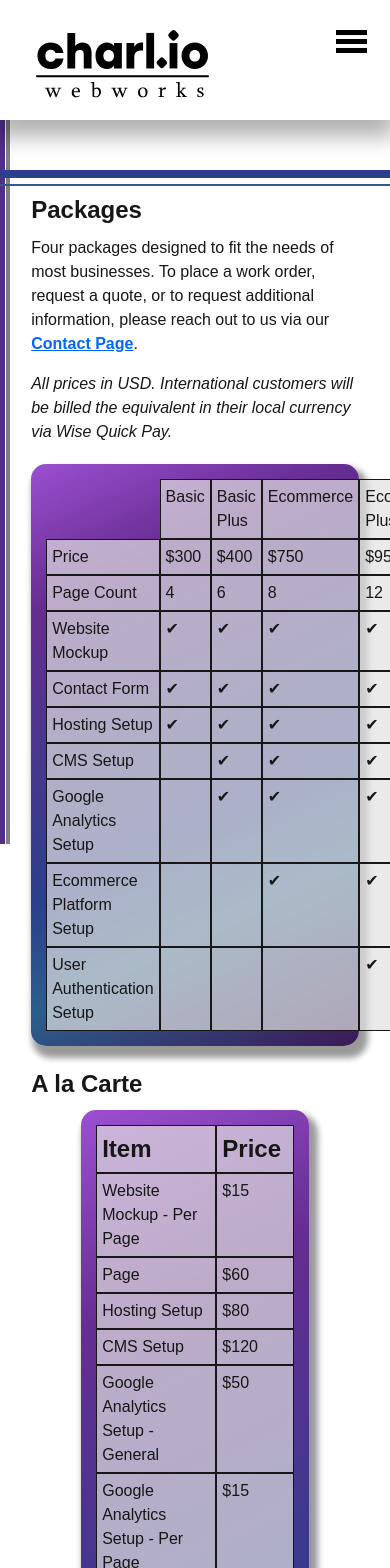
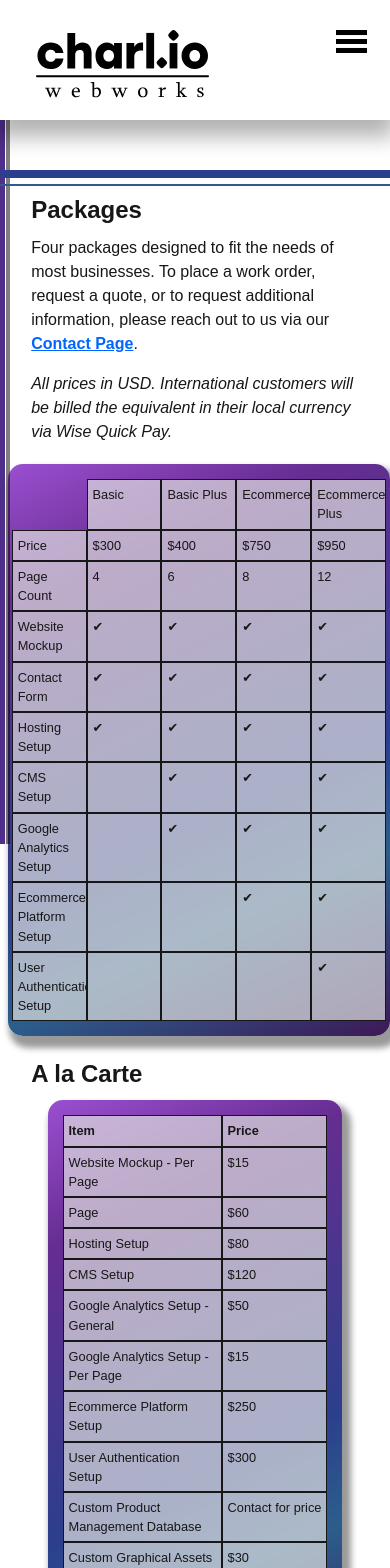
Before and after one commit to Charladdy/charlio, a Next.js app: page /pricing in a window 390 px wide. Shown: the top 1568 px of the page. Built offline with nearby package versions, Linux system fonts and the light colour scheme.

Commit message:
tradulio-integration-front-end-optimizations

```diff
--- a/app/(demos)/jakes-bistro/menus/downtown/dinner/page.tsx
+++ b/app/(demos)/jakes-bistro/menus/downtown/dinner/page.tsx
@@ -1,6 +1,7 @@
 'use client';
 
 import { useEffect } from 'react';
+import Image from 'next/image';
 
 export default function page(){
 
@@ -24,6 +25,14 @@ export default function page(){
     }, []);
     return(
         <div className="w-full h-[90vh]">
+            <div className="fixed top-60 right-[10vw] flex">
+                <div className="mt-5 text-gray-500 text-2xl border-2 rounded-xl bg-white align-middle h-fit p-2 pr-10">See it in Tradulio</div>
+                <a href="https://www.tradulio.com/menu/Jake's%20Bistro/jakes-downtown-dinner-16">
+                <div className="absolute w-20 ml-[-15%]">
+                    <Image src="/animations/tradulio_button.gif" height={150} width={150} alt="Open in Tradulio"/>
+                </div>
+                </a>
+            </div>
             <iframe
                 className="w-full h-full"
                 src="/jakes-bistro/menus/jakes_downtown_dinner.pdf#toolbar=0"
--- a/app/(demos)/jakes-bistro/menus/downtown/lunch/page.tsx
+++ b/app/(demos)/jakes-bistro/menus/downtown/lunch/page.tsx
@@ -1,6 +1,7 @@
 'use client';
 
 import { useEffect } from 'react';
+import Image from 'next/image';
 
 export default function page(){
 
@@ -24,6 +25,14 @@ export default function page(){
     }, []);
     return(
         <div className="w-full h-[90vh]">
+            <div className="fixed top-60 right-[10vw] flex">
+                <div className="mt-5 text-gray-500 text-2xl border-2 rounded-xl bg-white align-middle h-fit p-2 pr-10">See it in Tradulio</div>
+                <a href="https://www.tradulio.com/menu/Jake's%20Bistro/jakes-downtown-lunch-17">
+                <div className="absolute w-20 ml-[-15%]">
+                    <Image src="/animations/tradulio_button.gif" height={150} width={150} alt="Open in Tradulio"/>
+                </div>
+                </a>
+            </div>
             <iframe
                 className="w-full h-full"
                 src="/jakes-bistro/menus/jakes_downtown_lunch.pdf#toolbar=0"
--- a/app/(demos)/jakes-bistro/menus/drinks/page.tsx
+++ b/app/(demos)/jakes-bistro/menus/drinks/page.tsx
@@ -1,6 +1,7 @@
 'use client';
 
 import { useEffect } from 'react';
+import Image from 'next/image';
 
 export default function page(){
 
@@ -26,6 +27,14 @@ export default function page(){
     return(
         <>
         <div className="w-full h-[90vh]">
+            <div className="fixed top-60 right-[10vw] flex">
+                <div className="mt-5 text-gray-500 text-2xl border-2 rounded-xl bg-white align-middle h-fit p-2 pr-10">See it in Tradulio</div>
+                <a href="https://www.tradulio.com/menu/Jake's%20Bistro/drinks-menu-15">
+                <div className="absolute w-20 ml-[-15%]">
+                    <Image src="/animations/tradulio_button.gif" height={150} width={150} alt="Open in Tradulio"/>
+                </div>
+                </a>
+            </div>
             <iframe
                 className="w-full h-full"
                 src="/jakes-bistro/menus/jakes_bistro_drinks.pdf#toolbar=0"
--- a/app/(demos)/jakes-bistro/menus/main/brunch/page.tsx
+++ b/app/(demos)/jakes-bistro/menus/main/brunch/page.tsx
@@ -1,6 +1,7 @@
 'use client';
 
 import { useEffect } from 'react';
+import Image from 'next/image';
 
 export default function page(){
 
@@ -24,6 +25,14 @@ export default function page(){
     }, []);
     return(
         <div className="w-full h-[90vh]">
+            <div className="fixed top-60 right-[10vw] flex">
+                <div className="mt-5 text-gray-500 text-2xl border-2 rounded-xl bg-white align-middle h-fit p-2 pr-10">See it in Tradulio</div>
+                <a href="https://www.tradulio.com/menu/Jake's%20Bistro/jakes-on-main-brunch-18">
+                <div className="absolute w-20 ml-[-15%]">
+                    <Image src="/animations/tradulio_button.gif" height={150} width={150} alt="Open in Tradulio"/>
+                </div>
+                </a>
+            </div>
             <iframe
                 className="w-full h-full"
                 src="/jakes-bistro/menus/jakes_on_main_brunch.pdf#toolbar=0"
--- a/app/(demos)/jakes-bistro/menus/main/dinner/page.tsx
+++ b/app/(demos)/jakes-bistro/menus/main/dinner/page.tsx
@@ -1,6 +1,7 @@
 'use client';
 
 import { useEffect } from 'react';
+import Image from 'next/image';
 
 export default function page(){
 
@@ -24,6 +25,14 @@ export default function page(){
     }, []);
     return(
         <div className="w-full h-[90vh]">
+            <div className="fixed top-60 right-[10vw] flex">
+                <div className="mt-5 text-gray-500 text-2xl border-2 rounded-xl bg-white align-middle h-fit p-2 pr-10">See it in Tradulio</div>
+                <a href="https://www.tradulio.com/menu/Jake's%20Bistro/jakes-on-main-dinner-19">
+                <div className="absolute w-20 ml-[-15%]">
+                    <Image src="/animations/tradulio_button.gif" height={150} width={150} alt="Open in Tradulio"/>
+                </div>
+                </a>
+            </div>
             <iframe
                 className="w-full h-full"
                 src="/jakes-bistro/menus/jakes_on_main_dinner.pdf#toolbar=0"
--- a/app/(demos)/jakes-bistro/menus/main/lunch/page.tsx
+++ b/app/(demos)/jakes-bistro/menus/main/lunch/page.tsx
@@ -1,6 +1,8 @@
 'use client';
 
 import { useEffect } from 'react';
+import Image from 'next/image';
+
 
 export default function page(){
 
@@ -24,6 +26,14 @@ export default function page(){
     }, []);
     return(
         <div className="w-full h-[90vh]">
+            <div className="fixed top-60 right-[10vw] flex">
+                <div className="mt-5 text-gray-500 text-2xl border-2 rounded-xl bg-white align-middle h-fit p-2 pr-10">See it in Tradulio</div>
+                <a href="https://www.tradulio.com/menu/Jake's%20Bistro/jakes-on-main-lunch-20">
+                <div className="absolute w-20 ml-[-15%]">
+                    <Image src="/animations/tradulio_button.gif" height={150} width={150} alt="Open in Tradulio"/>
+                </div>
+                </a>
+            </div>
             <iframe
                 className="w-full h-full"
                 src="/jakes-bistro/menus/jakes_on_main_lunch.pdf#toolbar=0"
--- a/app/(demos)/jakes-bistro/menus/page.tsx
+++ b/app/(demos)/jakes-bistro/menus/page.tsx
@@ -22,7 +22,7 @@ export default function Page(){
                         <div className="w-full mb-2 ml-2"><a href="/jakes-bistro/menus/main/lunch" target="_blank">Lunch</a></div>
                         <div className="w-full mb-2 ml-2"><a href="/jakes-bistro/menus/main/dinner" target="_blank">Dinner</a></div>
                         <div className="w-full mb-2 ml-2"><a href="/jakes-bistro/menus/drinks" target="_blank">Drinks</a></div>
-                        <div className="w-full mb-2 ml-2"><a href="/jakes-bistro/menus/downtown/brunch" target="_blank">Sunday Brunch</a></div>
+                        <div className="w-full mb-2 ml-2"><a href="/jakes-bistro/menus/main/brunch" target="_blank">Sunday Brunch</a></div>
                     </div>
                 </div>
                 <div className="flex-1 md:ml-10">
--- a/app/(main)/pricing/page-styles.css
+++ b/app/(main)/pricing/page-styles.css
@@ -42,11 +42,21 @@
 
 @media screen and (max-width: 650px){
     .package-grid{
-        width: 100%;
-        margin: 20px auto;
+        width: 98vw;
+        margin: 20px -6vw;
+        grid-template-columns: 20% 20% 20% 20% 20%;
+        padding-inline: 1vw;
+    }
+
+    .grid-box{
+        font-size: auto;
+        font-size: 0.8em;
+        overflow: hidden;
     }
 
     .alacarte-grid{
+        width: 90%;
+        margin: auto;
         margin-top: 8px;
     }
 }
```
Also changed, not shown: components/IconHeaderDiv.tsx (+3 -2 lines), 2 other files (tests, documents, lock files or other folders).
